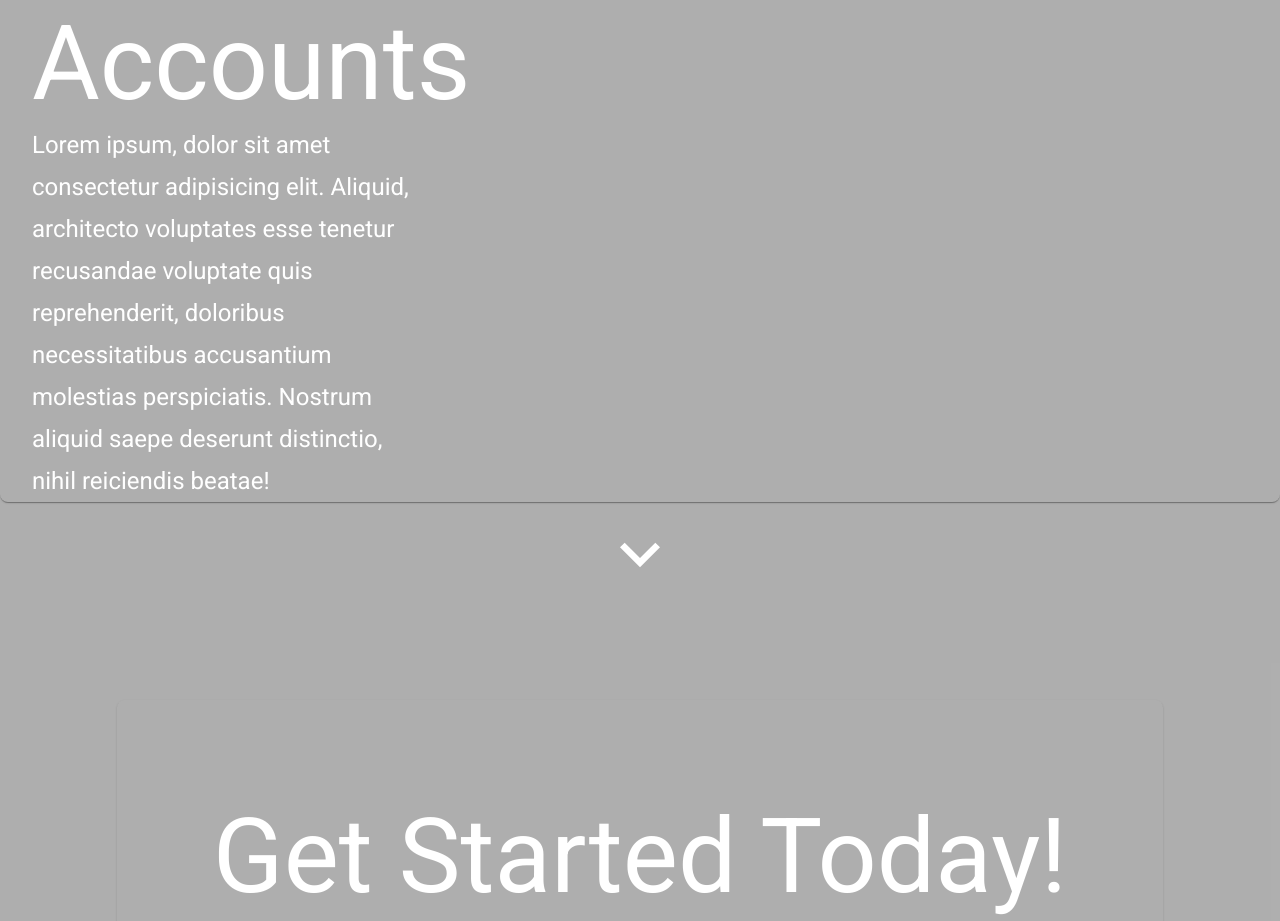
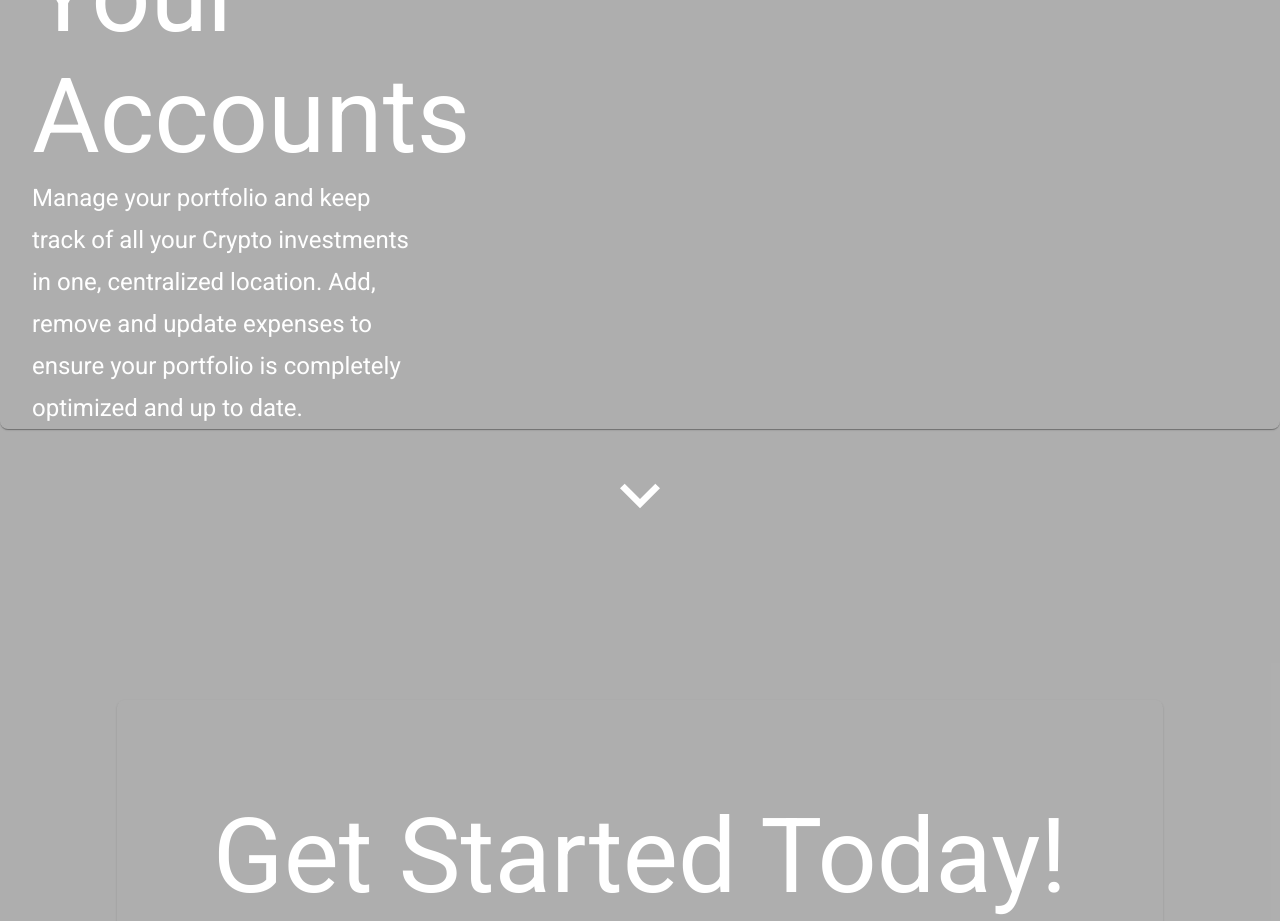
Before and after one commit to n-ochs/cryptocave, a React (Create React App) app: page / in a window 1280 px wide. Shown: the part 2640-3561 px from the top of the page. Built offline with nearby package versions, Linux system fonts and the light colour scheme; no server answers.

Commit message:
fixed url

```diff
--- a/src/components/HomeComponents/Discover.jsx
+++ b/src/components/HomeComponents/Discover.jsx
@@ -51,7 +51,7 @@ function Discover() {
                         <Typography variant='h3' className={classes.titleText}>Discover <br />New Coins</Typography>
                     </Grid>
                     <Grid item xs={4} checked={checked} className={classes.contentWrapper}>
-                        <Typography variant='subtitle1' className={classes.contentText}>Lorem ipsum, dolor sit amet consectetur adipisicing elit. Aliquid, architecto voluptates esse tenetur recusandae voluptate quis reprehenderit, doloribus necessitatibus accusantium molestias perspiciatis. Nostrum aliquid saepe deserunt distinctio, nihil reiciendis beatae!</Typography>
+                        <Typography variant='subtitle1' className={classes.contentText}>Lorem ipsum, dolor sit amet consectetur adipisicing elit. Aliquid, architecto voluptates esse tenetur recusandae voluptate quis reprehenderit, doloribus necessitatibus accusantium molestias perspiciatis. Nostrum aliquid saepe deserunt distinctio, nihil reiciendis beatae! </Typography>
                     </Grid>
                 </Paper>
             </Grow>
--- a/src/components/HomeComponents/Expand.jsx
+++ b/src/components/HomeComponents/Expand.jsx
@@ -52,7 +52,7 @@ function Discover() {
                         <Typography variant='h3' className={classes.titleText}>Grow Your Accounts</Typography>
                     </Grid>
                     <Grid item xs={4} checked={checked} className={classes.contentWrapper}>
-                        <Typography variant='subtitle1' className={classes.contentText}>Lorem ipsum, dolor sit amet consectetur adipisicing elit. Aliquid, architecto voluptates esse tenetur recusandae voluptate quis reprehenderit, doloribus necessitatibus accusantium molestias perspiciatis. Nostrum aliquid saepe deserunt distinctio, nihil reiciendis beatae!</Typography>
+                        <Typography variant='subtitle1' className={classes.contentText}>Manage your portfolio and keep track of all your Crypto investments in one, centralized location. Add, remove and update expenses to ensure your portfolio is completely optimized and up to date. </Typography>
                     </Grid>
                 </Paper>
             </Grow>
--- a/src/components/coinPageComponents/FundDash.jsx
+++ b/src/components/coinPageComponents/FundDash.jsx
@@ -24,7 +24,6 @@ const useStyles = makeStyles(theme => ({
 }))
 function FundDash({ coin }) {
     const classes = useStyles()
-    console.log(coin)
     return (
         <>
             <Grid container direction="row" spacing={2} className={classes.wrapper}>
--- a/src/components/coinlistcomponents/NewsCard.jsx
+++ b/src/components/coinlistcomponents/NewsCard.jsx
@@ -57,7 +57,7 @@ export default function NewsCard({ article }) {
     const [newsTop, setNewsTop] = useState(null)
 
     useEffect(async () => {
-        const res = await axios.get('http://newsapi.org/v2/everything?q=cryptocurrency&sortBy=publishedAt&apiKey=c5277bbf8a444cbabab89db5e6b4fd47')
+        const res = await axios.get('https://newsapi.org/v2/everything?q=cryptocurrency&sortBy=publishedAt&apiKey=c5277bbf8a444cbabab89db5e6b4fd47')
         await setNewsTop(res.data.articles)
 
     }, [])
```
